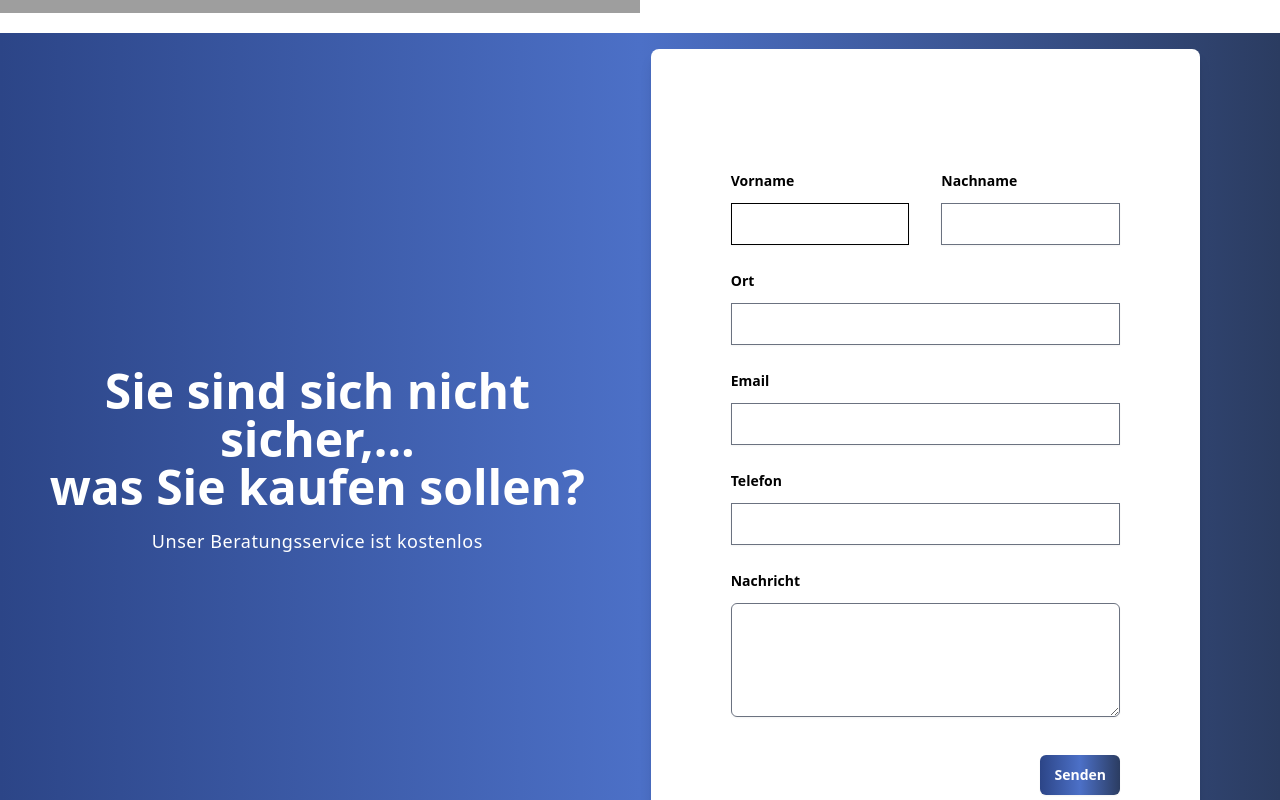
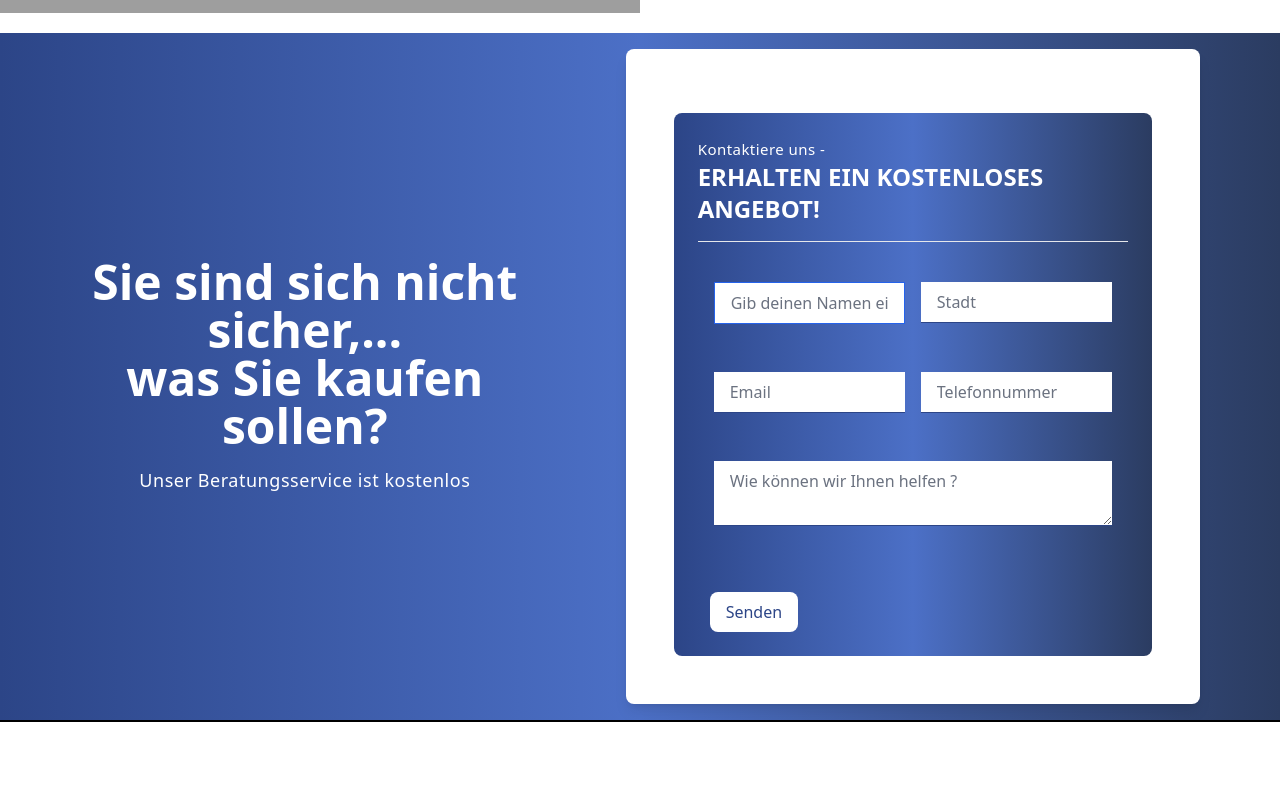
Before and after one commit to maazmasood/react, a Next.js app: page / in a window 1280 px wide. Shown: the part 5580-6380 px from the top of the page. Built offline with nearby package versions, Linux system fonts and the light colour scheme; grey boxes are pictures that could not be loaded.

Commit message:
Add files via upload

```diff
--- a/pages/components/form_mainpage.js
+++ b/pages/components/form_mainpage.js
@@ -17,8 +17,8 @@ export default function Kontakt() {
     const form = event.target;
     const formData = new FormData(form);
     const data = {
-      firstName: formData.get("first-name"),
-      lastName: formData.get("last-name"),
+      firstName: formData.get("full-name"),
+      lastName: " ",
       city: formData.get("city"),
       email: formData.get("email"),
       phoneNumber: formData.get("phone-number"),
@@ -39,127 +39,118 @@ export default function Kontakt() {
 
   return (
     <>
-      <form
-        onSubmit={handleSubmit}
-        className="rounded-lg bg-grey mx-auto mt-6 p-8 "
+      <Head>
+        <meta
+          name="description"
+          content="Kontaktieren Sie uns für eine persönliche Beratung rund um das Thema Klimaanlagen. Unsere Adresse lautet Huttropstraße 60, 45138 Essen (Germany). Tel: 02369 4049939, Email: Info@klimanrw.de"
+        />
+        <meta
+          name="keywords"
+          content="Kontakt, Klimaanlagen, Beratung, Adresse, Telefon, Email, Klimanrw, Essen, Deutschland"
+        />
+      </Head>
+      <div
+        className="contact-form rounded-lg justify-content align-center p-6"
+        id="s3"
+        style={{
+          boxShadow:
+            "0 4px 6px rgba(255, 255, 255, 0.1), 0 1px 3px rgba(255, 255, 255, 0.8)",
+        }}
       >
-        <div className="grid grid-cols-1 md:grid-cols-2 gap-y-6 gap-x-8">
-          <div>
-            <label
-              htmlFor="first-name"
-              className="block text-sm font-semibold leading-6 text-black"
-            >
-              Vorname
-            </label>
-            <div className="mt-2.5">
+        <p className="s3-text text-white">Kontaktiere uns - </p>
+        <h1 className="text-2xl font-bold mb-4 text-white ">
+          ERHALTEN EIN KOSTENLOSES ANGEBOT!
+        </h1>
+        <hr />
+        <br />
+
+        <form onSubmit={handleSubmit}>
+          <div className="mb-4 grid grid-cols-2 gap-4 p-4">
+            <div className="relative">
               <input
                 type="text"
-                name="first-name"
-                id="first-name"
-                autoComplete="given-name"
-                className="border-b focus:border-black border-black w-full py-2 px-3.5 text-black shadow-sm placeholder-black focus:ring-0 sm:text-sm sm:leading-6 bg-transparent"
+                placeholder="Gib deinen Namen ein"
+                required
+                name="full-name"
+                className="px-4 py-2 w-full border-b border-blue-600 focus:outline-none focus:border-blue-800"
+              />
+            </div>
+            <div className="relative">
+              <input
+                type="text"
+                placeholder="Stadt"
+                required
+                className="px-4 py-2 w-full"
+                name="city"
+                style={{
+                  borderBottom: "1px solid #2c4587",
+                  borderTop: "none",
+                  borderLeft: "none",
+                  borderRight: "none",
+                }}
               />
             </div>
           </div>
-          <div>
-            <label
-              htmlFor="last-name"
-              className="block text-sm font-semibold leading-6 text-black"
-            >
-              Nachname
-            </label>
-            <div className="mt-2.5">
+          <div className="mb-4 grid grid-cols-2 gap-4 p-4">
+            <div className="relative">
               <input
-                type="text"
-                name="last-name"
-                id="last-name"
-                autoComplete="family-name"
-                className="border-b w-full py-2 px-3.5 text-black shadow-sm placeholder-black focus:ring-0 sm:text-sm sm:leading-6 bg-transparent"
+                type="email"
+                placeholder="Email"
+                name="email"
+                required
+                className="px-4 py-2 w-full"
+                style={{
+                  borderBottom: "1px solid #2c4587",
+                  borderTop: "none",
+                  borderLeft: "none",
+                  borderRight: "none",
+                }}
+              />
+            </div>
+            <div className="relative">
+              <input
+                type="tel"
+                placeholder="Telefonnummer"
+                required
+                name="phone-number"
+                className="px-4 py-2 w-full"
+                style={{
+                  borderBottom: "1px solid #2c4587",
+                  borderTop: "none",
+                  borderLeft: "none",
+                  borderRight: "none",
+                }}
               />
             </div>
           </div>
-          <div className="col-span-2">
-            <label
-              htmlFor="city"
-              className="block text-sm font-semibold leading-6 text-black"
-            >
-              Ort
-            </label>
-            <div className="mt-2.5">
-              <input
-                type="text"
-                name="city"
-                id="city"
-                autoComplete="City"
-                className="border-b w-full py-2 px-3.5 text-black shadow-sm placeholder-black focus:ring-0 sm:text-sm sm:leading-6 bg-transparent"
-              />
+          <div className="mb-4 p-4">
+            <textarea
+              placeholder="Wie können wir Ihnen helfen ?"
+              required
+              className="px-4 py-2 w-full"
+              name="message"
+              style={{
+                borderBottom: "1px solid #2c4587",
+                borderTop: "none",
+                borderLeft: "none",
+                borderRight: "none",
+              }}
+            ></textarea>
           </div>
-          </div>
-          <div className="col-span-2">
-            <label
-              htmlFor="email"
-              className="block text-sm font-semibold leading-6 text-black"
-            >
-              Email
-            </label>
-            <div className="mt-2.5">
-              <input
-                type="email"
-                name="email"
-                id="email"
-                autoComplete="email"
-                className="border-b w-full py-2 px-3.5 text-black shadow-sm placeholder-black focus:ring-0 sm:text-sm sm:leading-6 bg-transparent"
-              />
-            </div>
-          </div>
-          <div className="col-span-2">
-            <label
-              htmlFor="phone-number"
-              className="block text-sm font-semibold leading-6 text-black"
-            >
-              Telefon
-            </label>
-            <div className="mt-2.5">
-              <input
-                type="tel"
-                name="phone-number"
-                id="phone-number"
-                autoComplete="tel"
-                className="border-b w-full py-2 px-3.5 text-black shadow-sm placeholder-black focus:ring-0 sm:text-sm sm:leading-6 bg-transparent"
-              />
-            </div>
-          </div>
-          <div className="col-span-2">
-            <label
-              htmlFor="message"
-              className="block text-sm font-semibold leading-6 text-black"
-            >
-              Nachricht
-            </label>
-            <div className="mt-2.5">
-              <textarea
-                name="message"
-                id="message"
-                rows={4}
-                className="w-full rounded-md border-b py-2 px-3.5 text-black shadow-sm placeholder-black focus:ring-0 sm:text-sm sm:leading-6 bg-transparent"
-                defaultValue={""}
-              />
-            </div>
-          </div>
-        </div>
-        <div className="mt-8 flex justify-end">
-          {successMessage && (
-            <p className="text-green-600 mr-4 mt-2">{successMessage}</p>
-          )}
+          <div className="mt-8 flex justify-start">
             <button
               type="submit"
-            id="s3"
-            className="rounded-md text-white px-3.5 py-2.5 text-center text-sm font-semibold text-black shadow-sm hover:bg-gray-100 focus-visible:outline focus-visible:outline-2 focus-visible:outline-offset-2 focus-visible:outline-black"
+              id="s3-text"
+              className=" mt-3 ml-3  px-4 py-2 rounded-lg bg-white"
             >
               Senden
             </button>
+            {successMessage && (
+              <p className="text-white ml-8 mt-4">{successMessage}</p>
+            )}
           </div>
         </form>
+      </div>
     </>
   );
 }
```
Lines whose indentation alone changed are shown as unchanged.
